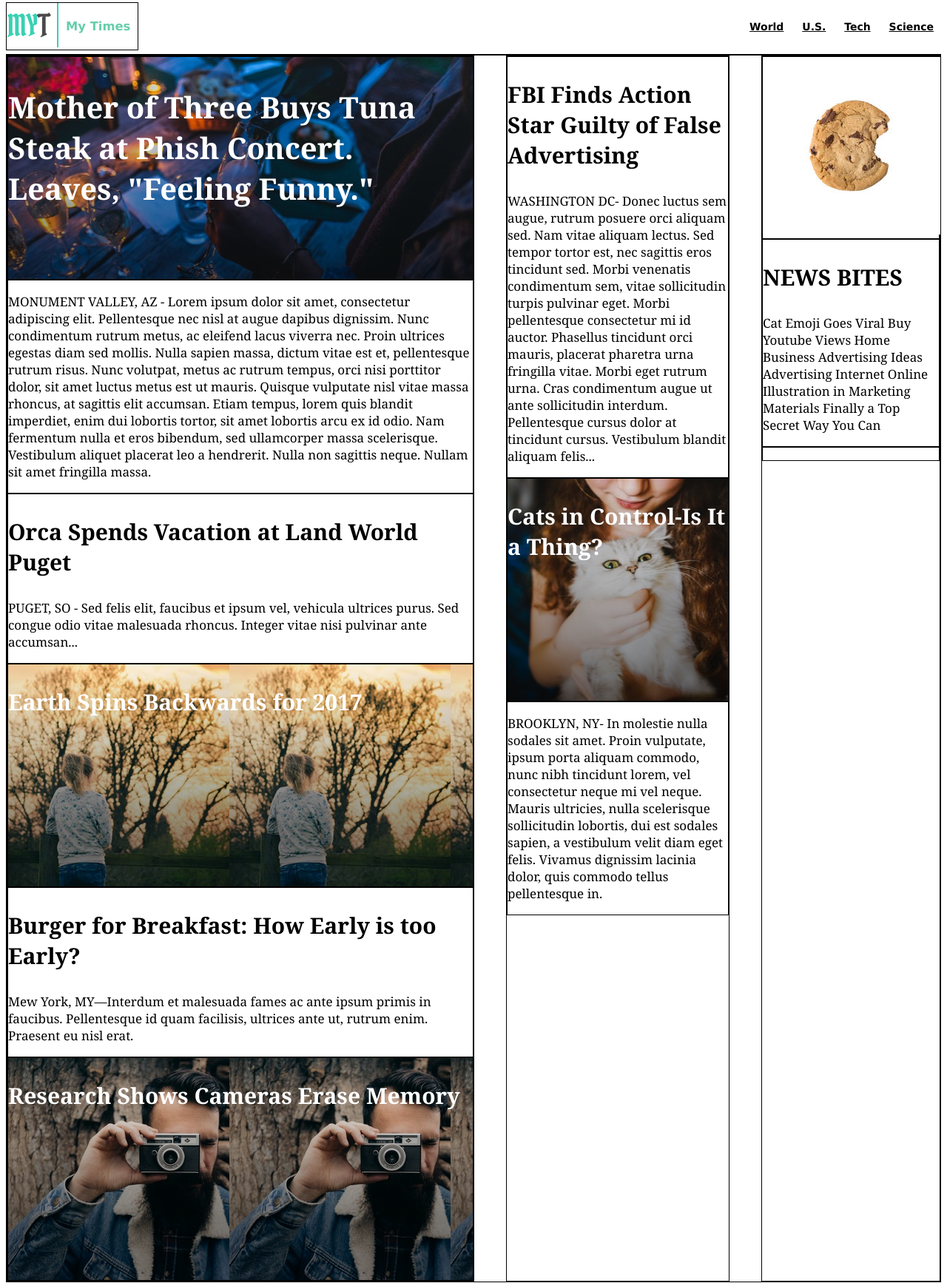
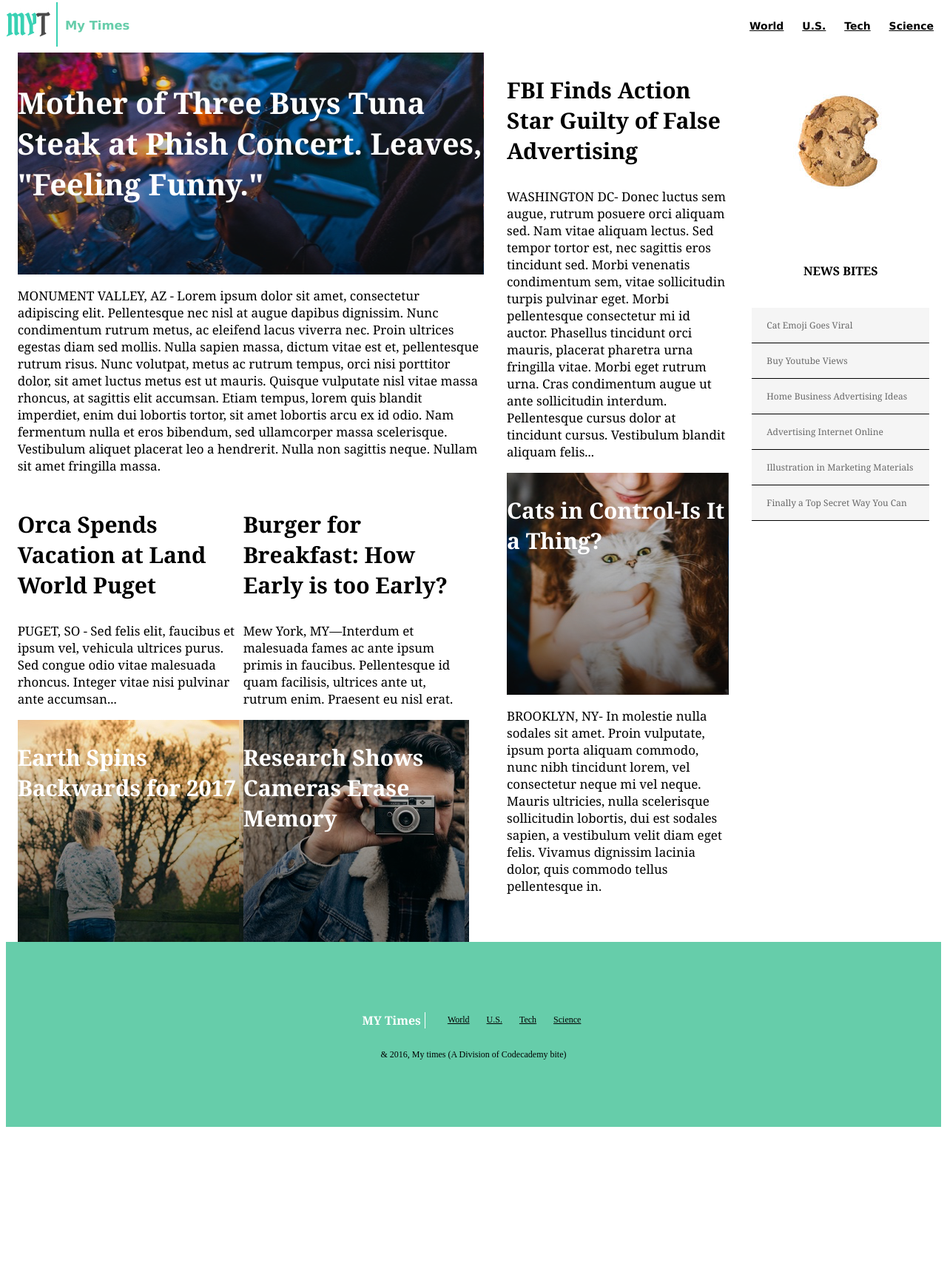
Before and after one commit to neoiscander/mytimes, a plain HTML site: page index.html in a window 1280 px wide. Shown: the part 5-1739 px from the top of the page at 74% size. After the commit the page ends 1536 px from the top, so only its background shows below. Drawn offline with Linux system fonts and the light colour scheme.

Commit message:
Final project

```diff
--- a/index.html
+++ b/index.html
@@ -9,9 +9,7 @@
 
     <div class="header"> <!-- Header -->
 
-
-      <div class="logo">
-        <!-- Left part -->
+      <div class="logo"> <!-- Left column -->
 
         <div> <!-- Logo-->
           <img src="resources/images/img-myt-logo.jpg" alt="logo">
@@ -33,9 +31,8 @@
 
     </div>
 
-    <div class="container">
-      <!-- Container fot 3 submain columns -->
-
+    <div class="container"><!-- Container fot 3 submain columns -->
+      <div class="width"> <!-- to center inner content-->
         <div class="large"> <!-- Left columns -->
 
           <div class="columns"> <!-- Mother + img-->
@@ -53,6 +50,9 @@
               MONUMENT VALLEY, AZ - Lorem ipsum dolor sit amet, consectetur adipiscing elit. Pellentesque nec nisl at augue dapibus dignissim. Nunc condimentum rutrum metus, ac eleifend lacus viverra nec. Proin ultrices egestas diam sed mollis. Nulla sapien massa, dictum vitae est et, pellentesque rutrum risus. Nunc volutpat, metus ac rutrum tempus, orci nisi porttitor dolor, sit amet luctus metus est ut mauris. Quisque vulputate nisl vitae massa rhoncus, at sagittis elit accumsan. Etiam tempus, lorem quis blandit imperdiet, enim dui lobortis tortor, sit amet lobortis arcu ex id odio. Nam fermentum nulla et eros bibendum, sed ullamcorper massa scelerisque. Vestibulum aliquet placerat leo a hendrerit. Nulla non sagittis neque. Nullam sit amet fringilla massa.
             </p>
           </div> <!-- Monument Valley-->
+
+          <div class="subcontainer"> <!--Container for the bottom columns-->
+            <div class="row">
               <div class="columns"> <!-- Orca -->
 
               <h3>Orca Spends Vacation at Land World Puget</h3>
@@ -63,6 +63,8 @@
                 <h3>Earth Spins Backwards for 2017</h3>
               </div>
             </div>
+            </div>
+            <div class="row">
               <div class="columns"> <!-- Burgers -->
               <h3>Burger for Breakfast: How Early is too Early?</h3>
                 <p>Mew York, MY—Interdum et malesuada fames ac ante ipsum primis in faucibus. Pellentesque id quam facilisis, ultrices ante ut, rutrum enim. Praesent eu nisl erat.</p>
@@ -72,11 +74,13 @@
                 <h3>Research Shows Cameras Erase Memory</h3>
               </div>
             </div>
+            </div>
+
+          </div>
 
         </div>
 
         <div class="medium"><!-- Middle columns -->
-
           <div class="columns">
             <h3>FBI Finds Action Star Guilty of False Advertising</h3>
               <p>
@@ -93,29 +97,66 @@
               BROOKLYN, NY- In molestie nulla sodales sit amet. Proin vulputate, ipsum porta aliquam commodo, nunc nibh tincidunt lorem, vel consectetur neque mi vel neque. Mauris ultricies, nulla scelerisque sollicitudin lobortis, dui est sodales sapien, a vestibulum velit diam eget felis. Vivamus dignissim lacinia dolor, quis commodo tellus pellentesque in.
             </p>
           </div>
-
         </div>
 
-      <div class="small">
-        <!-- Right columns -->
+        <div class="subcontainer2"><!-- container for small column-->
+          <div class="small"><!-- Right columns -->
             <div class="columns">
               <img src="resources/images/img-news-bite.png" alt="a piece of cookie">
             </div>
-        <div class="columns">
+            <div class="columns columnhead">
               <h3>NEWS BITES</h3>
-            <p>
-              Cat Emoji Goes Viral Buy Youtube Views Home Business Advertising Ideas Advertising Internet Online Illustration in Marketing Materials Finally a Top Secret Way You Can
-            </p>
+            </div>
+                <div class="border">
+                  <p>Cat Emoji Goes Viral</p>
+                </div>
+                <div class="border">
+                   <p>Buy Youtube Views</p>
+                </div>
+                <div class="border">
+                  <p>Home Business Advertising Ideas</p>
+                </div>
+                <div class="border">
+                  <p>Advertising Internet Online</p>
+                </div>
+                <div class="border">
+                  <p>Illustration in Marketing Materials</p>
+                </div>
+                <div class="border">
+                  <p>Finally a Top Secret Way You Can</p>
+                </div>
 
             </div>
             <div class="columns">
               <p></p>
             </div>
           </div>
+        </div>
 
       </div>
 
+    </div>
 
+   <footer>
+     <div>
+       <div class="line1">
+         <div>
+           <h3>MY Times</h3>
+         </div>
+         <div>
+           <nav>
+             <a href="#">World</a>
+             <a href="#">U.S.</a>
+             <a href="#">Tech</a>
+             <a href="#">Science</a>
+           </nav>
+         </div>
+       </div>
+       <div> <!--line 2-->
+           <p>&amp; 2016, My times (A Division of Codecademy bite)</p>
+      </div>
+    </div>
+   </footer>
 
   </body>
 </html>
--- a/resources/css/style.css
+++ b/resources/css/style.css
@@ -1,6 +1,6 @@
 .header {
   padding-bottom: 5px;
-  border-bottom: 1px solid black;
+  /*border-bottom: 1px solid black;*/
   display: flex;
   justify-content: space-between;
   font-family: Verdana;
@@ -12,7 +12,7 @@
 .logo {
   display: flex;
   color: mediumAquamarine;
-  border: 1px solid black;
+  /*border: 1px solid black;*/
   align-items: center;
 }
 
@@ -32,38 +32,63 @@ a {
 
 .container {
   display: flex;
-  align-items: stretch;
-  justify-content: space-between;
-  border: 1px solid black;
+  Width: ;
+  align-items:;
+  justify-content: space-around;
+  /*border: 1px solid black;*/
   font-family: Georgia;
   font-size: 17px;
   color: black;
 }
 
+.subcontainer {
+  display: flex;
+
+}
+
+.subcontainer2  {
+  display: flex;
+  flex-direction: column
+}
+
+.width {
+  display: flex;
+  width: 1300px;
+  justify-content: space-around;
+}
+
+.row {
+  width: 305px;
+  align-items: ceter;
+}
+
 .large {
   width: 630px;
-  border: 1px solid black;
+  /*border: 1px solid black;*/
 }
 
 .medium {
   width: 300px;
-  border: 1px solid black;
+  /*border: 1px solid black;*/
 }
 
 .small {
   width: 240px;
-  border: 1px solid black;
+  /*border: 1px solid black;*/
+}
+
+.large, .medium, .small {
+  padding: 0 15px;
 }
 
 .columns {
-  border: 1px solid black;
+  /*border: 1px solid black;*/
   min-height: 1px;
 }
 
 .img {
   display: flex;
   height: 300px;
-
 }
 
 .main {
@@ -83,7 +108,7 @@ a {
   font-size: 40px;
 }
 
-.column p {
+.columns p {
   font-size: 17px;
 }
 
@@ -93,9 +118,74 @@ a {
 
 .story3 {
   background-image: url("../images/img-story-3.png");
-  justify-content: space-between;
+
 }
 
 .story1 {
   background-image: url("../images/img-story-1.png");
 }
+
+.small h3 {  /* for News Bites*/
+  /*height: 100px;*/
+  font-size: 16px;
+  font-weight: bold;
+  text-align: center;
+  /*border: 1px dotted black;*/
+}
+
+.columnhead {
+  display: flex;
+  justify-content: center;
+  align-items: center;
+  /*border: 1px solid black;*/
+  height: 100px;
+}
+
+.border {
+  border-bottom: 1px solid black;
+  padding: 3px 20px;
+  background-color: whitesmoke;
+  color: Dimgray;
+}
+
+.border, footer {
+  font-size: 12px;
+}
+
+footer {
+  display: flex;
+  background-color: MediumAquamarine;
+  margin: auto;
+  justify-content: center;
+  align-items: center;
+  /*border: 1px solid black;*/
+  height: 250px;
+}
+
+footer h3 { /* style for my times*/
+  font-family: Georgia;
+  font-size: 16px;
+  font-weight: bold;
+  color: white;
+  /*border: 1px solid black;*/
+  padding: 0 5px;
+  border-right: 1px solid white;
+}
+
+footer div {
+  /*border: 1px solid black;*/
+}
+
+.line1 {
+  display: flex;
+  align-items: center;
+  justify-content: center;
+}
+
+footer nav {
+  padding-left: 20px;
+}
+
+footer p {
+  text-align: center;
+}
```
Lines whose indentation alone changed are shown as unchanged.
